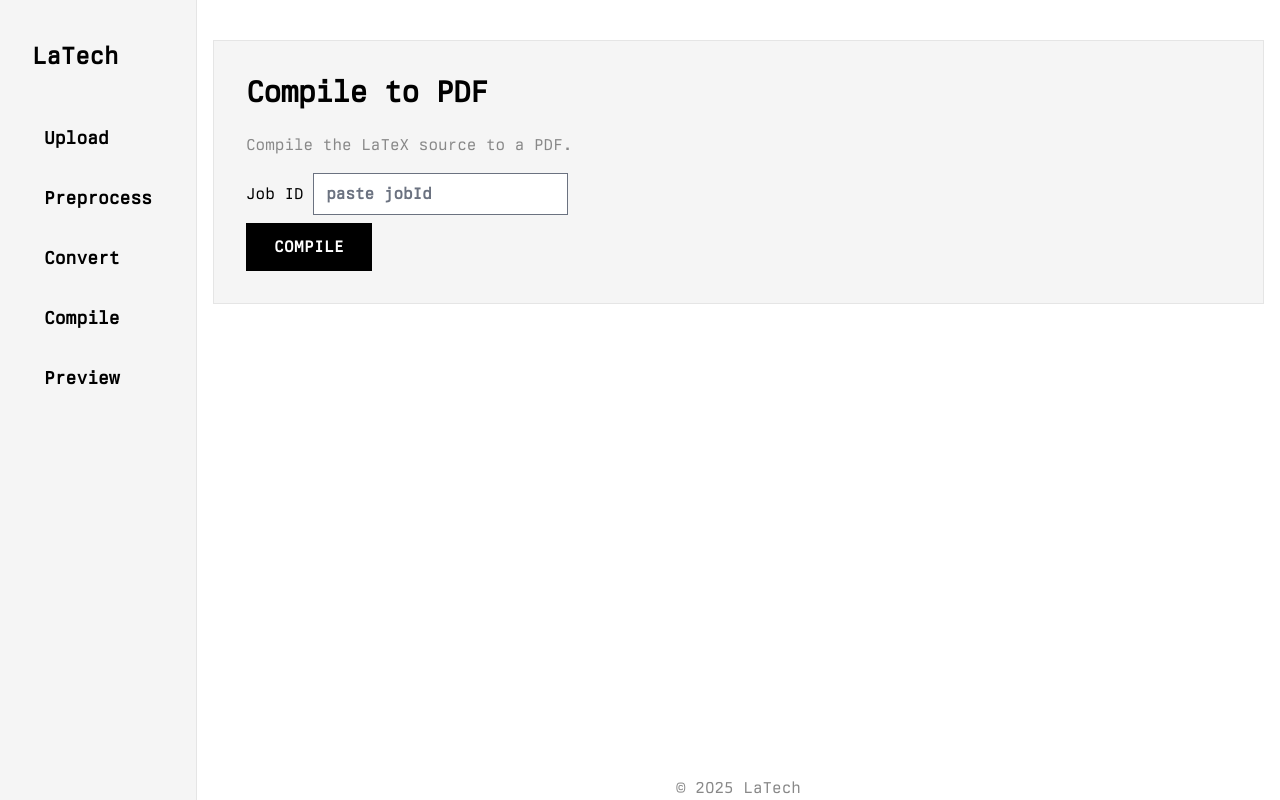
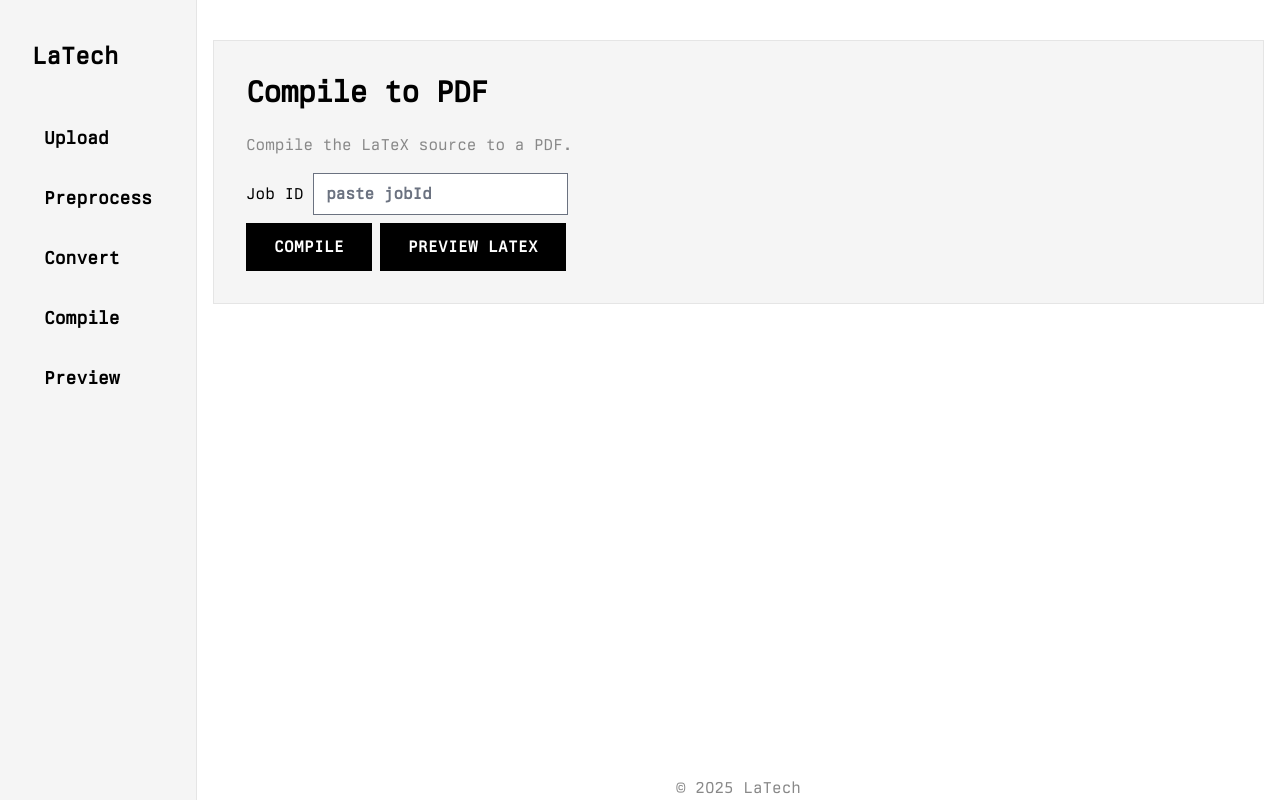
Before and after one commit to AndrewBoessen/LaTech, a SvelteKit app in the folder frontend/: page /compile in a window 1280 px wide. Built offline with nearby package versions, Linux system fonts and the light colour scheme; no server answers.

Commit message:
preview latex

```diff
--- a/frontend/src/routes/compile/+page.svelte
+++ b/frontend/src/routes/compile/+page.svelte
@@ -4,6 +4,8 @@
   let status = "";
   let pdfUrl = "";
   let jobId = "";
+  let latexCode = "";
+  let previewStatus = "";
 
   async function doCompile() {
     if (!jobId) {
@@ -20,6 +22,24 @@
       status = "Compilation complete!";
     } catch (e) {
       status = String(e);
+    }
+  }
+
+  async function previewLatex() {
+    if (!jobId) {
+      previewStatus = "jobId not found";
+      return;
+    }
+    previewStatus = "Fetching LaTeX…";
+    try {
+      const resp = await fetch(`/api/latex/${encodeURIComponent(jobId)}`);
+      if (!resp.ok) {
+        throw new Error(await resp.text());
+      }
+      latexCode = await resp.text();
+      previewStatus = "LaTeX loaded.";
+    } catch (e) {
+      previewStatus = String(e);
     }
   }
 </script>
@@ -39,10 +59,18 @@
     >
     <div class="flex gap-2 items-center">
       <button class="btn" on:click={doCompile}>Compile</button>
+      <button class="btn" on:click={previewLatex}>Preview LaTeX</button>
       <span class="subtle">{status}</span>
     </div>
   </div>
   {#if pdfUrl}
     <a href={pdfUrl} target="_blank">View PDF</a>
   {/if}
+  {#if latexCode}
+    <div class="grid gap-2">
+      <h2 class="title">LaTeX Preview</h2>
+      <pre class="panel">{latexCode}</pre>
+      <span class="subtle">{previewStatus}</span>
+    </div>
+  {/if}
 </section>
```
Also changed, not shown: 1 other file (tests, documents, lock files or other folders).
